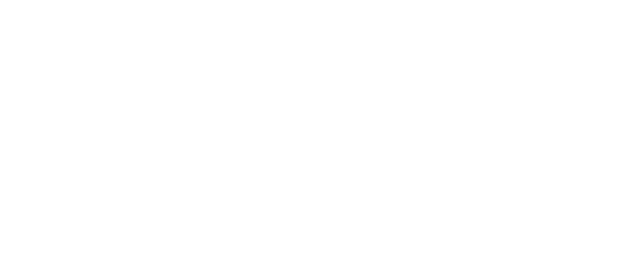
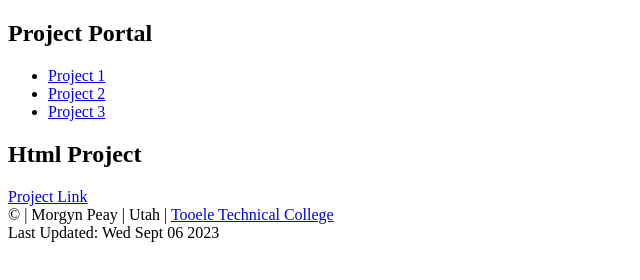
Before and after one commit to MorgynKass/Project-Portal, a plain HTML site: page Project_1/index.html in a window 1280 px wide. Shown: the whole page, without its empty margins (0-640 px from the left). Drawn offline with Linux system fonts and the light colour scheme.

Commit message:
finsihed html layout

```diff
--- a/Project_1/index.html
+++ b/Project_1/index.html
@@ -1,11 +1,52 @@
 <!DOCTYPE html>
 <html lang="en">
-<head>
-    <meta charset="UTF-8">
-    <meta name="viewport" content="width=device-width, initial-scale=1.0">
-    <title>Document</title>
-</head>
-<body>
+  <head>
+    <meta charset="UTF-8" />
+    <meta name="viewport" content="width=device-width, initial-scale=1.0" />
+    <title>My Project Portal</title>
+  </head>
+  <body>
+    <!--Navigation-->
+    <nav>
+      <h2>Project Portal</h2>
+      <ul>
+        <li><a href="#">Project 1</a></li>
+        <li><a href="#">Project 2</a></li>
+        <li><a href="#">Project 3</a></li>
+      </ul>
+    </nav>
+    <!--Navigaton End-->
 
-</body>
+    <!--Cards-->
+    <div class="cards">
+      <div class="card">
+        <div class="card-inner">
+          <div class="card-front">
+            <h2>Html Project</h2>
+          </div>
+          <div class="card-back">
+            <a href="./project.html">Project Link</a>
+          </div>
+        </div>
+      </div>
+    </div>
+    <!--Cards End-->
+
+    <!--Footer-->
+    <footer class="bg-dark">
+      &copy; <span id="year"></span> | Morgyn Peay | Utah |
+      <a
+        id="ttechLink"
+        target="_blank"
+        rel="noopener noreferrer"
+        href="https://tooeletech.edu/"
+        >Tooele Technical College</a
+      >
+      <br />
+      Last Updated: <span id="date">Wed Sept 06 2023</span>
+    </footer>
+    <!--Footer End-->
+
+    <script src="script.js"></script>
+  </body>
 </html>
```
